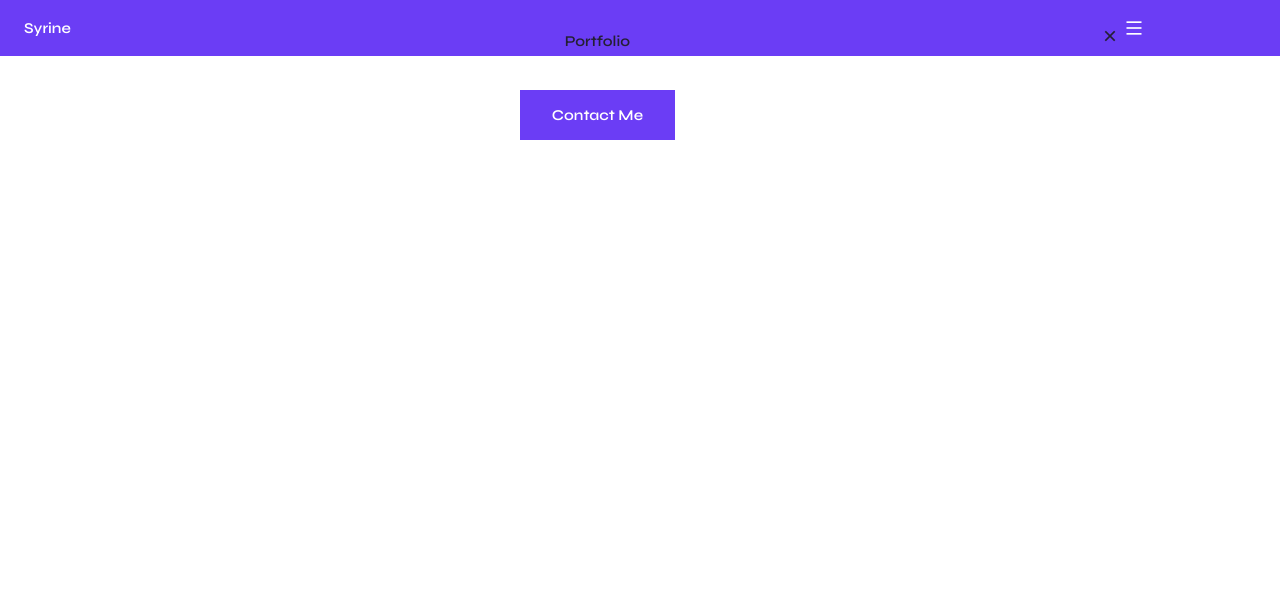
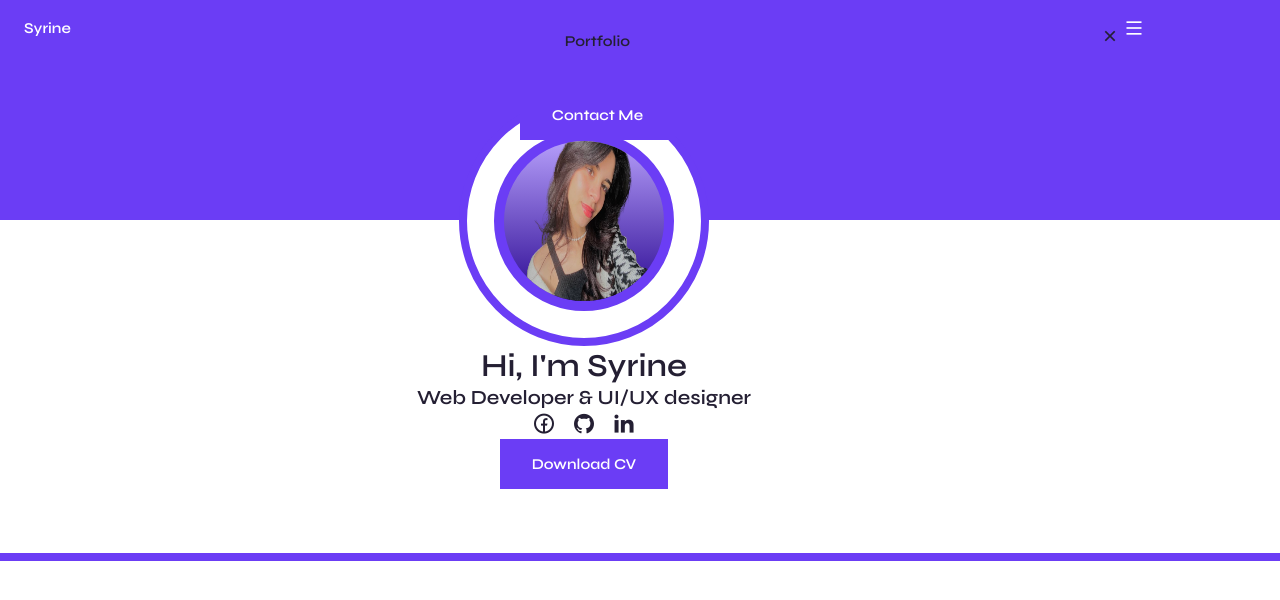
Before and after one commit to syrinesmati/portfolio, a website: page assets/index.html in a window 1280 px wide. Drawn offline with nearby package versions, Linux system fonts and the light colour scheme.

Commit message:
homepage

```diff
--- a/assets/css/style.css
+++ b/assets/css/style.css
@@ -73,12 +73,47 @@ h1, h2, h3, h4 {
   img {
     display: block;
     max-width: 100%;
-    height: auto;
+    height: 180px;
   }
   .container {
     max-width: 1120px;
     margin-inline: 1.5rem;
   }
+  .section{
+    padding-block: 5rem 1rem;
+  }
+  .section__title{
+    font-size: var(--h1-font-size);
+    text-align: center;
+    margin-bottom: 2rem;
+  }
+  .perfil{
+    width: 250px;
+    height: 250px;
+    background-color: var(--body-color);
+    border: 8px solid var(--first-color);
+    border-radius: 50%;
+    display: grid;
+    place-items: center;
+    transition: background-color .4s;
+  }
+  .perfil__content{
+    width: 180px;
+    height: 180px;
+    border: 10px solid var(--first-color);
+    border-radius: 50%;
+    overflow: hidden;
+    display: flex;
+    justify-content: center;
+    align-items: flex-end;
+    background: linear-gradient(180deg,hsl(var(--hue),90%,80%),hsl(var(--hue),90%,30%));
+
+  }
+
+.perfil__img{
+    width: 150px;
+  }
+
   .main{
     overflow: hidden;
   }
@@ -172,3 +207,50 @@ h1, h2, h3, h4 {
     background-color: var(--first-color-alt);
     box-shadow: 0 8px 24px hsla(var(--hue), 90%, 30%, .3);
   }
+  /*--home--*/
+  .home{
+    border-bottom: relative;
+    border-bottom: 8px solid var(--first-color);
+  }
+  .home__rectangle{
+    width: 100%;
+    height: 220px;
+    background-color: var(--first-color);
+    position: absolute;
+    top: 0;
+    left: 0;
+    z-index: -1;
+  }
+  .home__container{
+    padding-block: 1rem 3rem;
+    display: grid;
+  }
+  .home__perfil{
+    justify-self: center;
+  }
+  .home__data{
+    row-gap: .75rem;
+    text-align: center;
+  }
+  .home__name{
+    font-size: var(--biggest-font-size);
+  }
+  .home__profession{
+    font-size: var(--h2-font-size);
+   }
+   .home__social{
+    display: flex;
+    justify-content: center;
+    column-gap: 1rem;
+   }
+.home__social-link{
+  font-size: 1.5rem;
+  color: var(--title-color);
+  transition: color .4s;
+}
+.home__social-link:hover{
+  color: var(--first-color);
+}
+.home__button{
+  justify-self: center;
+}
--- a/assets/index.html
+++ b/assets/index.html
@@ -48,7 +48,42 @@
         </nav>
     </header>
     <main class="main">
-        <section class="contact section">
+        <!--home-->
+        <section class="home section">
+            <div class="home__rectangle"></div>
+
+            <div class="home__container container grid">
+                <div class="home__perfil perfil">
+                    <div class="perfil__content">
+                        <img src="img/image.png" alt="image" class="perfil__img">
+                    </div>
+                </div>
+
+                <div class="home__content grid">
+                    <div class="home__data grid">
+                        <h1 class="home__name">Hi, I'm Syrine</h1>
+                        <h2 class="home__profession">Web Developer & UI/UX designer</h2>
+                        <div class="home__social">
+
+                            <a href="https://www.facebook.com/syrinesmati1/" class="home__social-link">
+                                <i class="ri-facebook-circle-line"></i>
+                            </a>
+
+                            <a href="https://github.com/syrinesmati" class="home__social-link">
+                                <i class="ri-github-fill"></i>
+                            </a>
+
+                            <a href="linkedin.com/in/syrine-smati-a613702b4" class="home__social-link">
+                                <i class="ri-linkedin-fill"></i>
+                            </a>
+
+                        </div>
+                    </div>
+                </div>
+
+                <a href="assets/pdf/" class="home__button button">Download CV</a>
+
+            </div>
 
         </section>
     </main>
```
Also changed, not shown: about.html (deleted, +0 -60 lines), assets/img/image.png (added).
